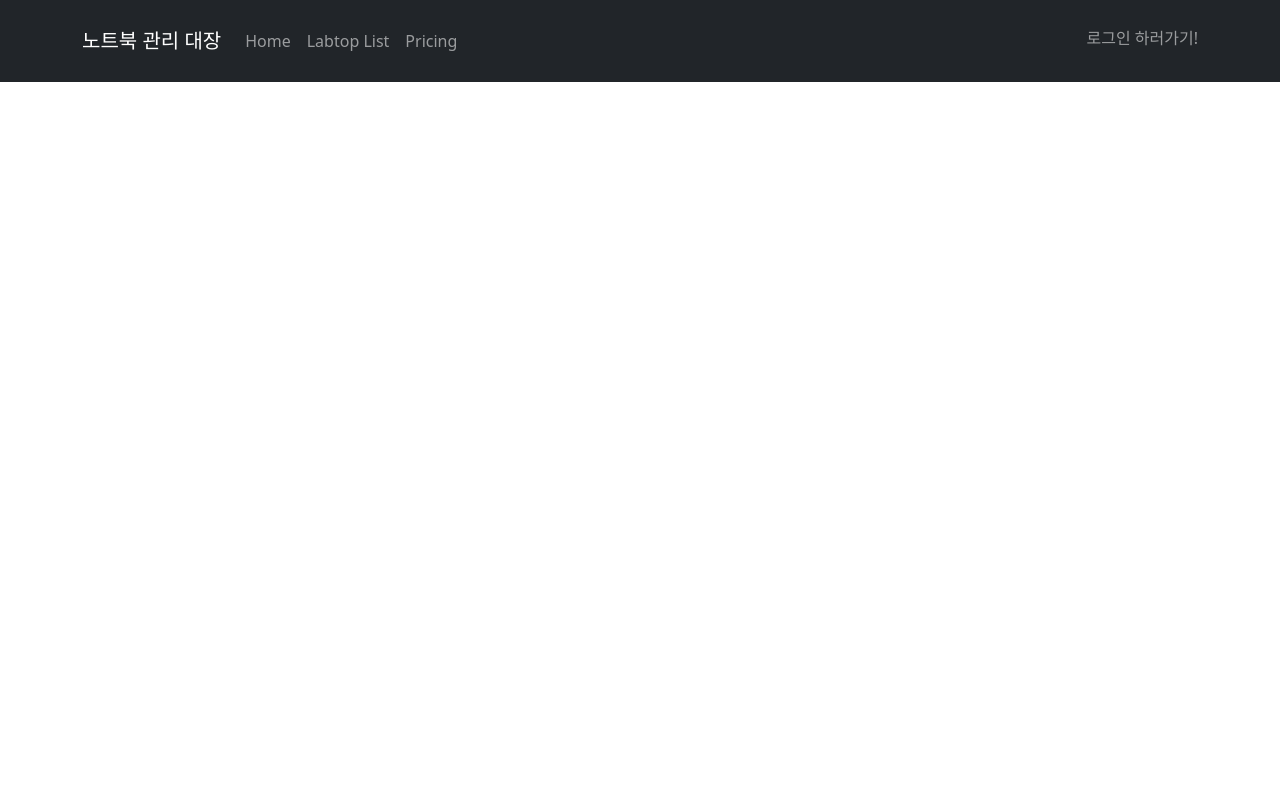
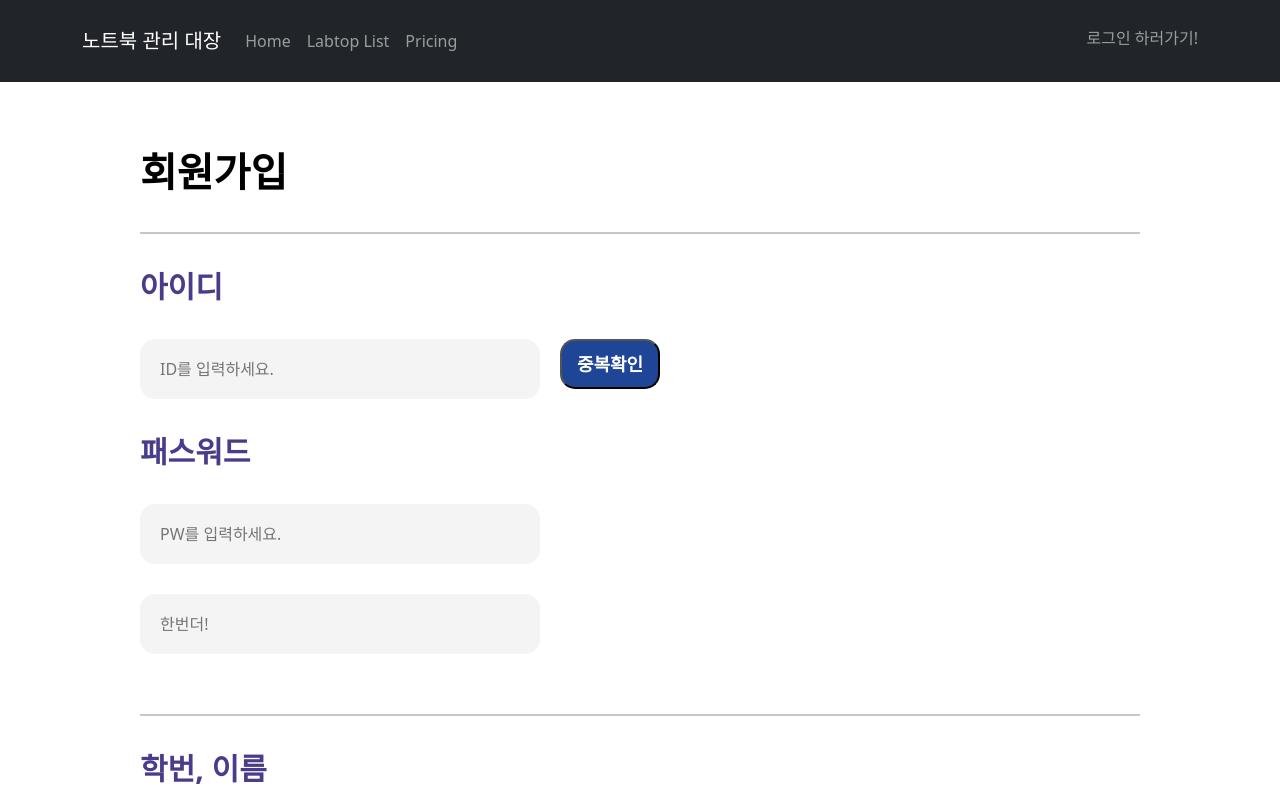
Before and after one commit to BaeMoon9/laptop, a React (Create React App) app: page /register in a window 1280 px wide. Shown: the top 800 px of the page. Built offline with nearby package versions, Linux system fonts and the light colour scheme; no server answers; the HTML template or start-up script is replaced by a standard one.

Commit message:
registerpage css

```diff
--- a/src/App.css
+++ b/src/App.css
@@ -251,6 +251,81 @@
   margin-bottom: 20px;
 }
 
+.registerpage {
+  margin-top: 50px;
+  /* background-color: antiquewhite; */
+  width: 1000px;
+  margin-left: auto;
+  margin-right: auto;
+}
+
+.registertitle {
+  display: flex;
+  margin-bottom: 30px;
+  /* background-color: aliceblue; */
+  font-weight: bold;
+  font-size: 40px;
+  color: black;
+}
+
+.registersubtitle{
+  display: flex;
+  margin-bottom: 30px;
+  /* background-color: aliceblue; */
+  font-weight: bold;
+  font-size: 30px;
+  color: darkslateblue;
+}
+
+.registercontent{
+
+}
+
+.registerinput {
+  width: 400px;
+  height: 60px;
+  border: 0;
+  border-radius: 15px;
+  margin-bottom: 30px;
+  padding: 5px 10px 5px 20px;
+  background-color: #f4f4f4;
+  background-size: 30px;
+  margin-right: 20px;
+}
+
+.btnCss2 {
+  /* display: inline-block; */
+  width: 100px;
+  height: 50px;
+  font-size: 18px;
+  font-weight: bold;
+  white-space: nowrap;
+  overflow: hidden;
+  text-overflow: ellipsis;
+  text-align: center;
+  border-radius: 15px;
+  padding: 10px 10px;
+  cursor: pointer;
+  background-color: #1f4596;
+  color: #fff;
+}
+
+.registerid {
+  display: flex;
+}
+
+.registerpw {
+
+}
+
+.registerpw1 {
+  display: flex;
+}
+
+.registerpw2 {
+  display: flex;
+}
+
 @keyframes App-logo-spin {
   from {
     transform: rotate(0deg);
--- a/src/pages/main.js
+++ b/src/pages/main.js
@@ -56,7 +56,7 @@ function MainPage() {
         <Routes>
           <Route path="/" element={<ListTable />} />
           <Route path="/login" element={<LoginPage />} />
-          <Route path="register" element={<Register />} />
+          <Route path="/register" element={<Register />} />
           <Route path="/mypage" element={<MyPage />} />
           <Route path="/home" element={<Home />}>
             <Route path="detail" element={<LaptopList/>} />
--- a/src/pages/reduxStore.js
+++ b/src/pages/reduxStore.js
@@ -1,5 +1,11 @@
-import { configureStore } from '@reduxjs/toolkit'
+import { configureStore, createSlice } from '@reduxjs/toolkit'
+
+createSlice({
+
+})
 
 export default configureStore({
-  reducer: { }
+  reducer: {
+
+  }
 })
--- a/src/pages/register.js
+++ b/src/pages/register.js
@@ -1,10 +1,47 @@
 import React from "react";
 
-function Register (){
+function Register() {
 
-    return(
-        <div></div>
-    )
+  return (
+    <div className="registerpage">
+      <div className="registertitle">
+        회원가입
+      </div>
+      <hr className="divider" />
+      <div className="registercontent">
+        <form>
+          <div className="registersubtitle">
+            아이디
+          </div>
+          <div className="registerid">
+            <input name="" className="registerinput" placeholder="ID를 입력하세요." />
+            <button className="btnCss2" type="submit">중복확인</button>
+          </div>
+          <div className="registerpw">
+            <div className="registersubtitle">
+              패스워드
+            </div>
+            <div className="registerpw1">
+              <input name="" className="registerinput" placeholder="PW를 입력하세요." />
+            </div>
+            <div className="registerpw2">
+              <input name="" className="registerinput" placeholder="한번더!" />
+            </div>
+            <hr className="divider" />
+            <div className="registersubtitle">
+              학번, 이름
+            </div>
+            <div className="registerpw2">
+              <input name="" className="registerinput" placeholder="학번" />
+              <input name="" className="registerinput" placeholder="이름" />
+            </div>
+          </div>
+          <hr className="divider" />
+          <button className="loginBtn" type="submit">가입하기</button>
+        </form>
+      </div>
+    </div>
+  )
 }
 
 export default Register;
```
Also changed, not shown: src/index.js (+4 -4 lines).
